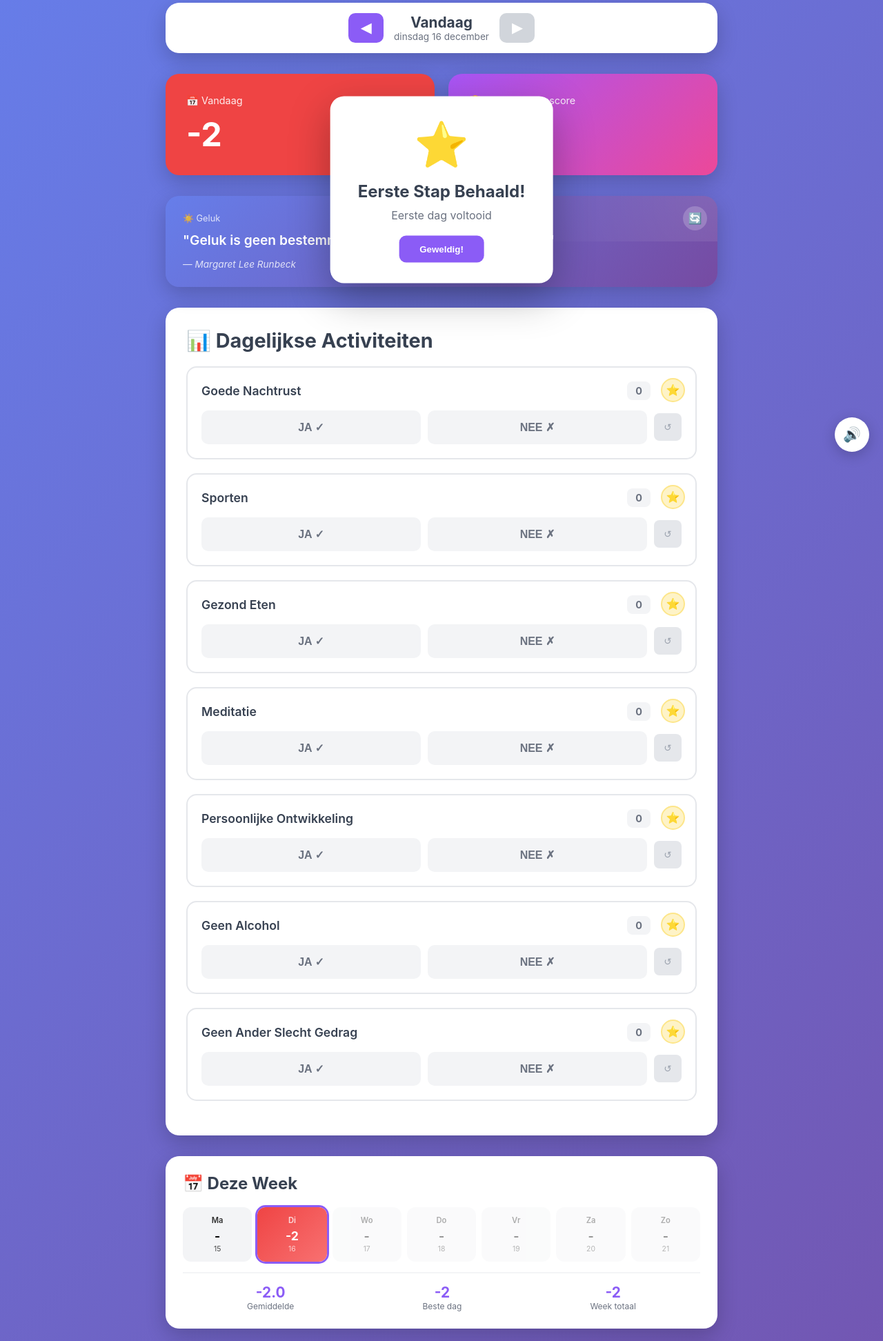
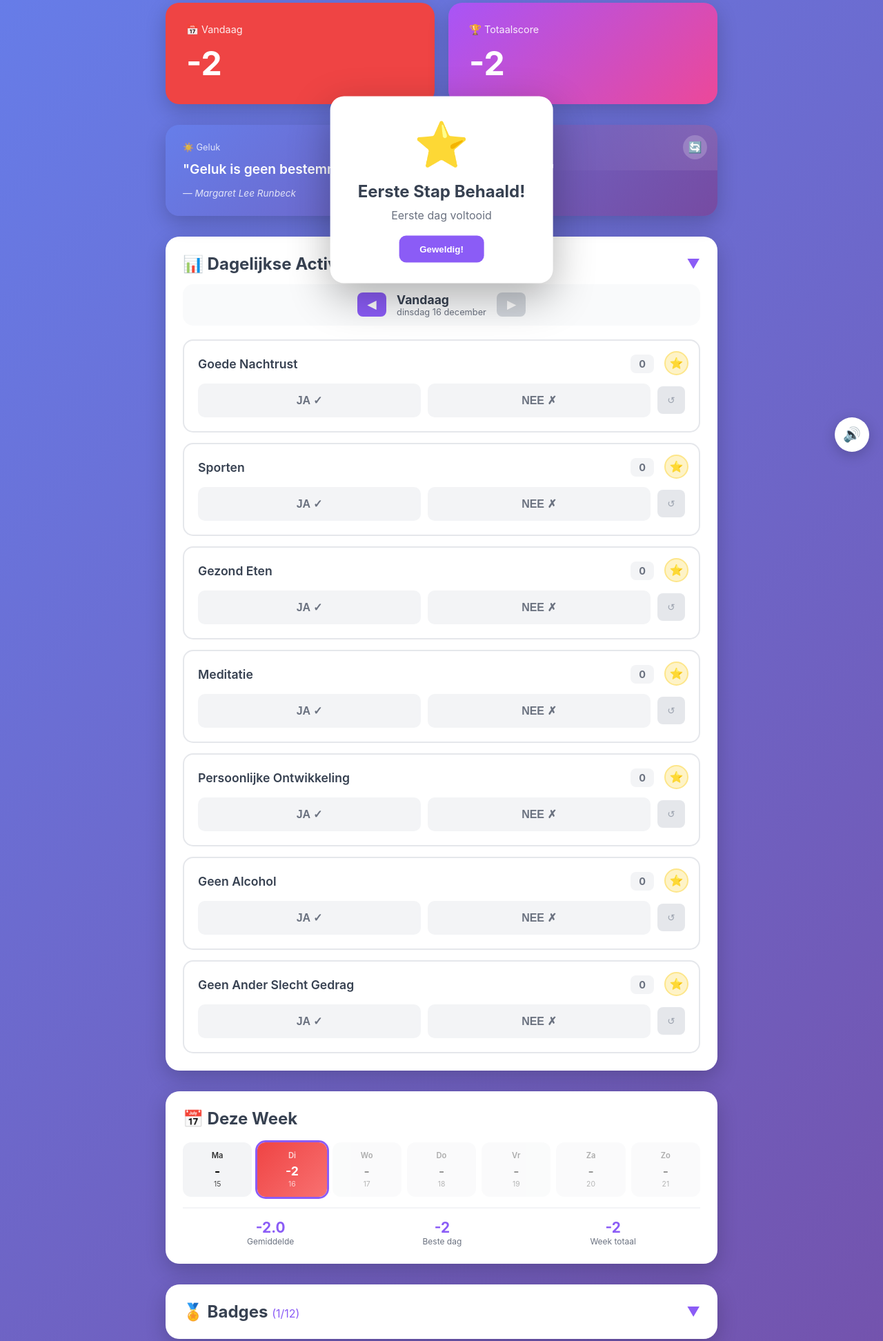
Before and after one commit to Willem1978/lifestyle-tracker, a plain HTML site: page index.html in a window 1280 px wide. Shown: the part 125-2069 px from the top of the page at 69% size. Drawn offline with nearby package versions, Linux system fonts and the light colour scheme.

Commit message:
Refactor activities and badges sections in index.html
Updated styles and structure for activities and badges sections, including collapsible functionality.

```diff
--- a/index.html
+++ b/index.html
@@ -13,14 +13,7 @@
         .container { max-width: 800px; margin: 0 auto; }
         .header { text-align: center; color: white; margin-bottom: 30px; }
         .header h1 { font-size: 2.5rem; margin-bottom: 10px; }
-        .date-navigator { background: white; border-radius: 20px; padding: 15px 25px; margin-bottom: 30px; box-shadow: 0 10px 30px rgba(0,0,0,0.2); display: flex; align-items: center; justify-content: center; gap: 15px; }
-        .date-nav-btn { background: #8b5cf6; color: white; border: none; border-radius: 10px; padding: 10px 18px; font-size: 1.2rem; font-weight: bold; cursor: pointer; transition: all 0.3s; }
-        .date-nav-btn:hover { background: #7c3aed; transform: scale(1.05); }
-        .date-nav-btn:disabled { background: #d1d5db; cursor: not-allowed; transform: scale(1); }
-        .current-date { text-align: center; }
-        .current-date h2 { font-size: 1.3rem; color: #374151; margin: 0; }
-        .current-date p { font-size: 0.85rem; color: #6b7280; margin: 0; }
-        .viewing-past { background: #fef3c7; border: 2px solid #f59e0b; padding: 15px; border-radius: 10px; margin-bottom: 20px; text-align: center; color: #92400e; font-weight: 600; }
+        .viewing-past { background: #fef3c7; border: 2px solid #f59e0b; padding: 12px; border-radius: 10px; text-align: center; color: #92400e; font-weight: 600; font-size: 0.9rem; }
         .scores { display: grid; grid-template-columns: 1fr 1fr; gap: 20px; margin-bottom: 30px; }
         .score-card { background: white; border-radius: 20px; padding: 30px; box-shadow: 0 10px 30px rgba(0,0,0,0.2); transition: all 0.3s; }
         .score-card.today.negative { background: #ef4444; color: white; }
@@ -29,9 +22,22 @@
         .score-card.total { background: linear-gradient(135deg, #a855f7 0%, #ec4899 100%); color: white; }
         .score-label { font-size: 0.9rem; opacity: 0.9; margin-bottom: 10px; }
         .score-value { font-size: 3rem; font-weight: bold; }
-        .activities { background: white; border-radius: 20px; padding: 30px; margin-bottom: 30px; box-shadow: 0 10px 30px rgba(0,0,0,0.2); }
-        .activities h2 { font-size: 1.8rem; margin-bottom: 20px; color: #374151; }
-        .activity { border: 2px solid #e5e7eb; border-radius: 15px; padding: 20px; margin-bottom: 20px; transition: all 0.3s; position: relative; }
+        .activities { background: white; border-radius: 20px; padding: 25px; margin-bottom: 30px; box-shadow: 0 10px 30px rgba(0,0,0,0.2); }
+        .activities-header { display: flex; justify-content: space-between; align-items: center; cursor: pointer; margin-bottom: 15px; }
+        .activities-header h2 { font-size: 1.5rem; color: #374151; margin: 0; }
+        .activities-toggle { font-size: 1.2rem; color: #8b5cf6; transition: transform 0.3s; }
+        .activities-toggle.collapsed { transform: rotate(-90deg); }
+        .activities-content { overflow: hidden; transition: max-height 0.4s ease, opacity 0.3s ease; max-height: 2000px; opacity: 1; }
+        .activities-content.collapsed { max-height: 0; opacity: 0; }
+        .activities .date-navigator { background: #f9fafb; border-radius: 15px; padding: 12px 20px; margin-bottom: 20px; display: flex; align-items: center; justify-content: center; gap: 15px; }
+        .activities .date-nav-btn { background: #8b5cf6; color: white; border: none; border-radius: 8px; padding: 8px 15px; font-size: 1rem; font-weight: bold; cursor: pointer; transition: all 0.3s; }
+        .activities .date-nav-btn:hover { background: #7c3aed; transform: scale(1.05); }
+        .activities .date-nav-btn:disabled { background: #d1d5db; cursor: not-allowed; transform: scale(1); }
+        .activities .current-date h2 { font-size: 1.1rem; color: #374151; margin: 0; }
+        .activities .current-date p { font-size: 0.8rem; color: #6b7280; margin: 0; }
+        .activities .viewing-past { margin-bottom: 15px; }
+        .activity { border: 2px solid #e5e7eb; border-radius: 15px; padding: 20px; margin-bottom: 15px; transition: all 0.3s; position: relative; }
+        .activity:last-child { margin-bottom: 0; }
         .activity.highlighted { border-color: #f59e0b; background: #fffbeb; }
         .activity:hover { border-color: #8b5cf6; }
         .activity-highlight-btn { position: absolute; top: 15px; right: 15px; background: #fef3c7; color: #f59e0b; border: 2px solid #fde68a; border-radius: 50%; width: 35px; height: 35px; font-size: 1rem; cursor: pointer; transition: all 0.3s; display: flex; align-items: center; justify-content: center; padding: 0; }
@@ -113,7 +119,13 @@
 
         /* Badges */
         .badges-container { background: white; border-radius: 20px; padding: 25px; margin-bottom: 30px; box-shadow: 0 10px 30px rgba(0,0,0,0.2); }
-        .badges-container h2 { font-size: 1.5rem; margin-bottom: 20px; color: #374151; }
+        .badges-header { display: flex; justify-content: space-between; align-items: center; cursor: pointer; }
+        .badges-header h2 { font-size: 1.5rem; color: #374151; margin: 0; }
+        .badges-count { font-size: 1rem; font-weight: normal; color: #8b5cf6; }
+        .badges-toggle { font-size: 1.2rem; color: #8b5cf6; transition: transform 0.3s; }
+        .badges-toggle.collapsed { transform: rotate(-90deg); }
+        .badges-content { overflow: hidden; transition: max-height 0.4s ease, opacity 0.3s ease, margin 0.3s ease; max-height: 1000px; opacity: 1; margin-top: 20px; }
+        .badges-content.collapsed { max-height: 0; opacity: 0; margin-top: 0; }
         .badges-grid { display: grid; grid-template-columns: repeat(auto-fill, minmax(100px, 1fr)); gap: 15px; }
         .badge { text-align: center; padding: 15px 10px; border-radius: 15px; background: #f9fafb; border: 2px solid #e5e7eb; transition: all 0.3s; }
         .badge.earned { background: linear-gradient(135deg, #fef3c7, #fde68a); border-color: #f59e0b; transform: scale(1.05); }
@@ -148,8 +160,9 @@
             .scores { grid-template-columns: 1fr 1fr; }
             .header h1 { font-size: 2rem; }
             .score-value { font-size: 2rem; }
-            .date-nav-btn { padding: 8px 14px; font-size: 1rem; }
-            .current-date h2 { font-size: 1.1rem; }
+            .score-card { padding: 20px; }
+            .activities .date-nav-btn { padding: 6px 12px; font-size: 0.9rem; }
+            .activities .current-date h2 { font-size: 1rem; }
             .bottom-buttons { flex-direction: column; }
             .week-days { grid-template-columns: repeat(7, 1fr); gap: 5px; }
             .week-day { padding: 8px 3px; }
@@ -157,6 +170,7 @@
             .week-day-score { font-size: 0.9rem; }
             .badges-grid { grid-template-columns: repeat(3, 1fr); }
             .motivation-quote { font-size: 1rem; }
+            .activities-header h2 { font-size: 1.3rem; }
         }
     </style>
 </head>
@@ -173,26 +187,13 @@
             <span class="streak-fire">🔥</span>
         </div>
 
-        <div class="date-navigator">
-            <button class="date-nav-btn" onclick="navigateDay(-1)">◀</button>
-            <div class="current-date">
-                <h2 id="viewingDateDisplay">Vandaag</h2>
-                <p id="viewingDateSub"></p>
-            </div>
-            <button class="date-nav-btn" id="nextDayBtn" onclick="navigateDay(1)">▶</button>
-        </div>
-
-        <div id="viewingPastAlert" class="viewing-past" style="display: none;">
-            ⚠️ Je bekijkt een dag uit het verleden. Wijzigingen worden opgeslagen.
-        </div>
-
         <div class="scores">
             <div class="score-card today" id="todayCard">
                 <div class="score-label" id="dayLabel">📅 Vandaag</div>
                 <div class="score-value" id="todayScore">-2</div>
             </div>
             <div class="score-card total">
-                <div class="score-label">🏆 Totale Levensscore</div>
+                <div class="score-label">🏆 Totaalscore</div>
                 <div class="score-value" id="totalScore">0</div>
             </div>
         </div>
@@ -207,8 +208,27 @@
 
         <!-- Dagelijkse Activiteiten -->
         <div class="activities">
-            <h2>📊 Dagelijkse Activiteiten</h2>
-            <div id="activitiesList"></div>
+            <div class="activities-header" onclick="toggleActivities()">
+                <h2>📊 Dagelijkse Activiteiten</h2>
+                <span class="activities-toggle" id="activitiesToggle">▼</span>
+            </div>
+
+            <div class="date-navigator">
+                <button class="date-nav-btn" onclick="navigateDay(-1)">◀</button>
+                <div class="current-date">
+                    <h2 id="viewingDateDisplay">Vandaag</h2>
+                    <p id="viewingDateSub"></p>
+                </div>
+                <button class="date-nav-btn" id="nextDayBtn" onclick="navigateDay(1)">▶</button>
+            </div>
+
+            <div id="viewingPastAlert" class="viewing-past" style="display: none;">
+                ⚠️ Je bekijkt een dag uit het verleden. Wijzigingen worden opgeslagen.
+            </div>
+
+            <div id="activitiesContent" class="activities-content">
+                <div id="activitiesList"></div>
+            </div>
         </div>
 
         <!-- Week Overview -->
@@ -233,8 +253,13 @@
 
         <!-- Badges -->
         <div class="badges-container">
-            <h2>🏅 Badges</h2>
-            <div class="badges-grid" id="badgesGrid"></div>
+            <div class="badges-header" onclick="toggleBadges()">
+                <h2>🏅 Badges <span class="badges-count" id="badgesCount">(0/12)</span></h2>
+                <span class="badges-toggle" id="badgesToggle">▼</span>
+            </div>
+            <div id="badgesContent" class="badges-content collapsed">
+                <div class="badges-grid" id="badgesGrid"></div>
+            </div>
         </div>
 
         <div class="chart-container">
@@ -856,6 +881,7 @@
         function updateBadges() {
             var grid = document.getElementById('badgesGrid');
             var html = '';
+            var earnedCount = 0;
 
             for (var i = 0; i < badgeDefinitions.length; i++) {
                 var badge = badgeDefinitions[i];
@@ -871,6 +897,8 @@
                     showBadgePopup(badge);
                 }
 
+                if (isEarned) earnedCount++;
+
                 html += '<div class="badge ' + (isEarned ? 'earned' : '') + '">' +
                     '<div class="badge-icon">' + badge.icon + '</div>' +
                     '<div class="badge-name">' + badge.name + '</div>' +
@@ -879,6 +907,12 @@
             }
 
             grid.innerHTML = html;
+
+            // Update badges count
+            var countEl = document.getElementById('badgesCount');
+            if (countEl) {
+                countEl.textContent = '(' + earnedCount + '/' + badgeDefinitions.length + ')';
+            }
         }
 
         function showBadgePopup(badge) {
@@ -1332,6 +1366,38 @@
         // Start de app
         initializeApp();
 
+        // Toggle activiteiten sectie
+        function toggleActivities() {
+            var content = document.getElementById('activitiesContent');
+            var toggle = document.getElementById('activitiesToggle');
+            var isCollapsed = content.classList.contains('collapsed');
+
+            if (isCollapsed) {
+                content.classList.remove('collapsed');
+                toggle.classList.remove('collapsed');
+            } else {
+                content.classList.add('collapsed');
+                toggle.classList.add('collapsed');
+            }
+            playSound('click');
+        }
+
+        // Toggle badges sectie
+        function toggleBadges() {
+            var content = document.getElementById('badgesContent');
+            var toggle = document.getElementById('badgesToggle');
+            var isCollapsed = content.classList.contains('collapsed');
+
+            if (isCollapsed) {
+                content.classList.remove('collapsed');
+                toggle.classList.remove('collapsed');
+            } else {
+                content.classList.add('collapsed');
+                toggle.classList.add('collapsed');
+            }
+            playSound('click');
+        }
+
         // Sluit modal bij klikken buiten de content
         document.getElementById('settingsModal').addEventListener('click', function(e) {
             if (e.target === this) {
```
